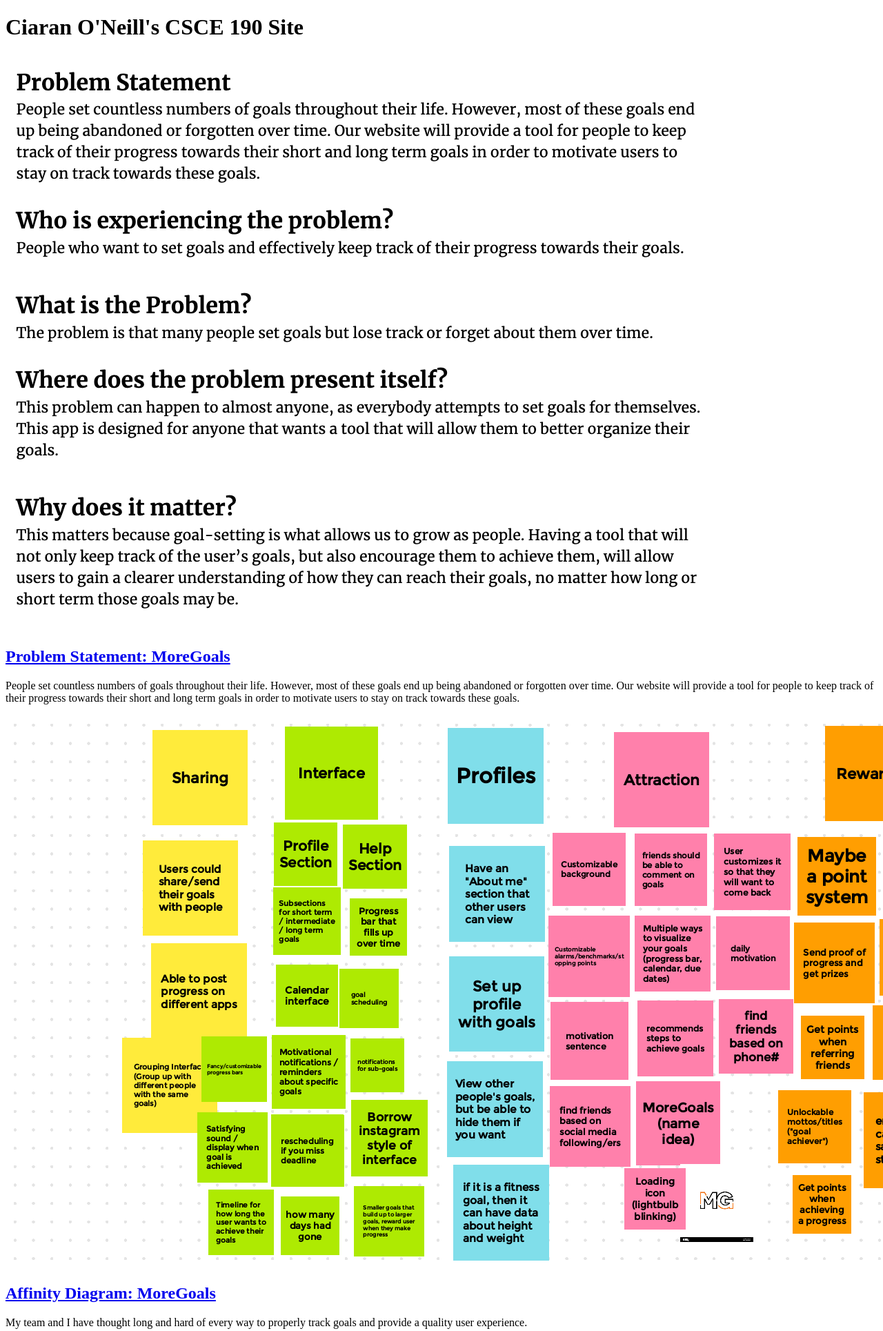
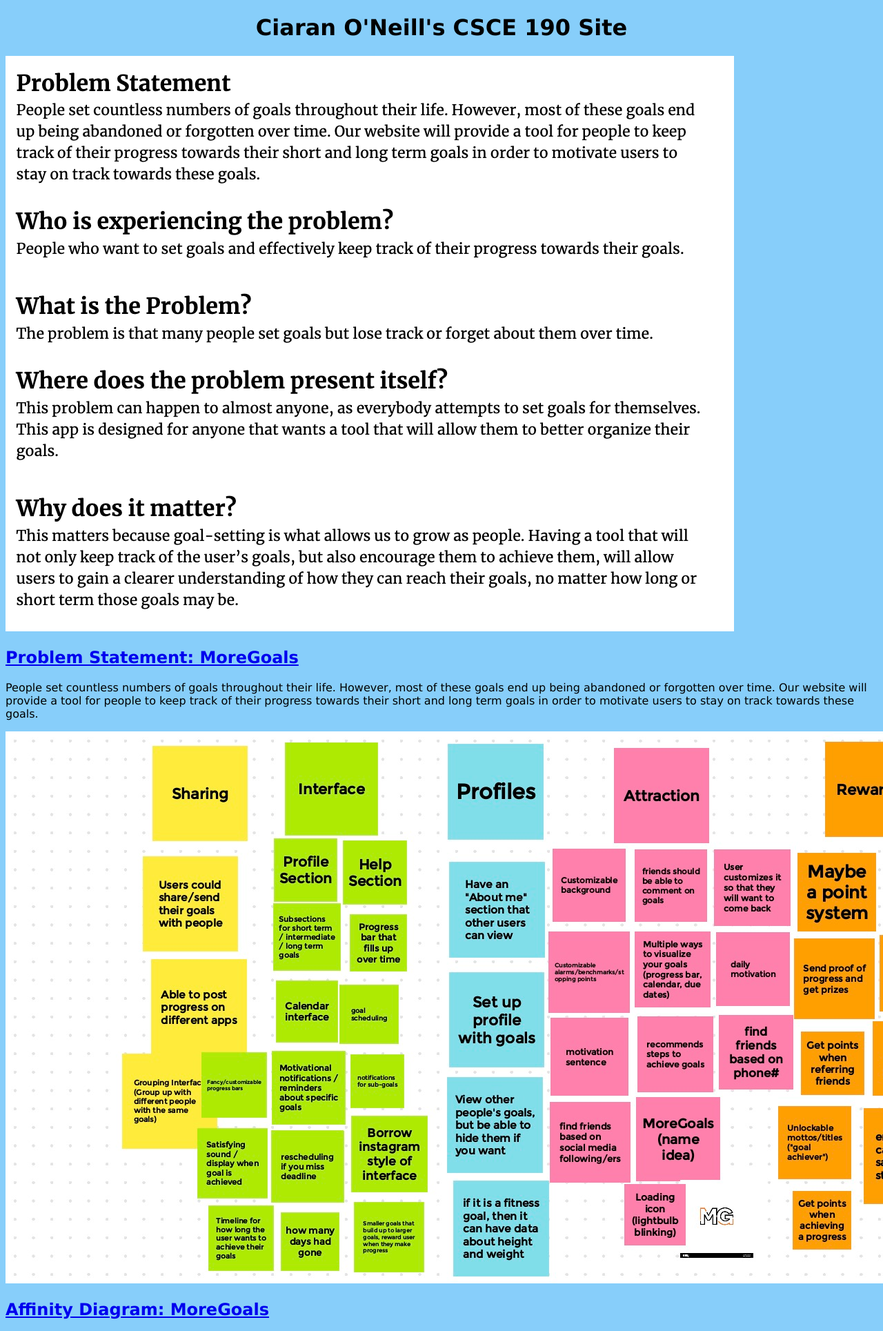
Before and after one commit to ciaran-oneill/ciaran-oneill.github.io, a plain HTML site: page index.html in a window 1280 px wide. Shown: the top 1929 px of the page at 69% size. Drawn offline with Linux system fonts and the light colour scheme.

Commit message:
Add files via upload

```diff
--- a/index.html
+++ b/index.html
@@ -2,6 +2,7 @@
 <html>
     <head>
         <title>CSCE 190: Ciaran O'Neill</title>
+        <link rel="stylesheet" href="styles.css">
     </head>
     <body>
        <h1>Ciaran O'Neill's CSCE 190 Site</h1>
@@ -16,11 +17,13 @@
             </p>
         </section>
        </section>
+
+
         <!-- Affinity Diagram Assignment -->
        <section class ="assignment">
-        <a href="files/affinity-diagram.pdf"><img src="images/affinity-diagram.png"></a>
+        <a href="files/affinity-diagram.pdf"><img src="images/affinity-diagram.jpeg"></a>
         <section class="ass-details">
-            <a href="files/Problem-statement.pdf"><h2>Affinity Diagram: MoreGoals</h2></a>
+            <a href="files/affinity-diagram.pdf"><h2>Affinity Diagram: MoreGoals</h2></a>
             <p>
                 My team and I have thought long and hard of every way to properly track goals and provide a quality user experience.
             </p>
--- /dev/null
+++ b/styles.css
@@ -0,0 +1,10 @@
+body {
+    font-family:Verdana, Geneva, Tahoma, sans-serif;
+    background:lightskyblue
+
+}
+h1 {
+    color:black;
+    text-align: center
+
+}
```
Also changed, not shown: affinity-diagram.jpeg (added), images/affinity-diagram.jpeg (added), problem-statement.png (added).
